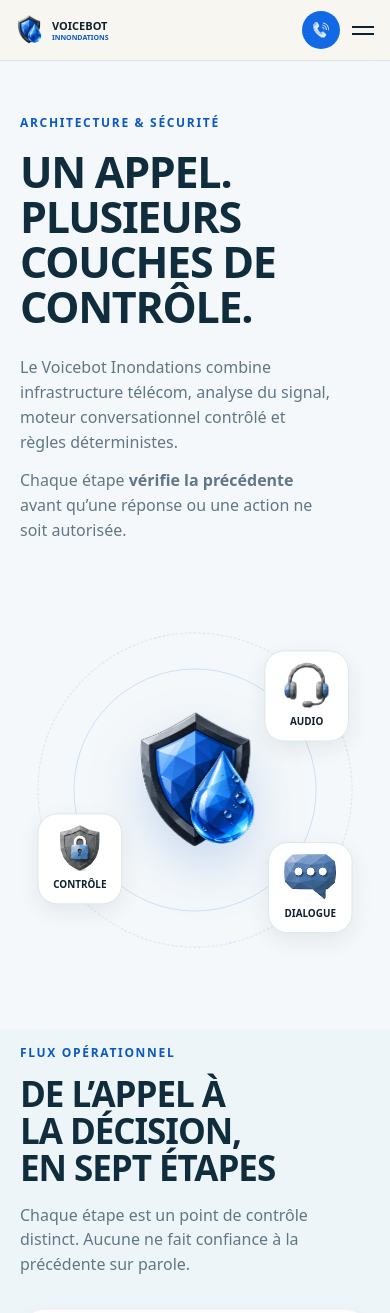
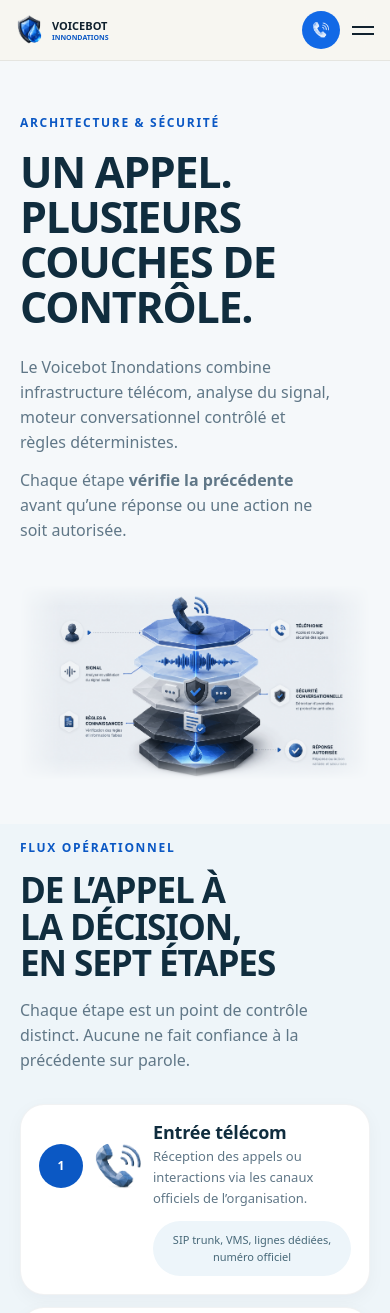
Before and after one commit to Banana-Navy/voicebot-inondations, a Next.js app: page /architecture in a window 390 px wide. Shown: the top 1313 px of the page. Built offline with nearby package versions, Linux system fonts and the light colour scheme; a web font is replaced by a local one.

Commit message:
feat: intégrer le nouveau visuel d’architecture

```diff
--- a/app/architecture/page.tsx
+++ b/app/architecture/page.tsx
@@ -52,7 +52,7 @@ const partnerBadges = [
 export default function Architecture() {
   return <main>
     <SiteHeader active="architecture" />
-    <section className="page-hero"><div className="shell page-hero-grid"><div><p className="kicker accent">Architecture &amp; sécurité</p><h1>Un appel.<br />Plusieurs couches de contrôle.</h1><div className="lead"><p>Le Voicebot Inondations combine infrastructure télécom, analyse du signal, moteur conversationnel contrôlé et règles déterministes.</p><p>Chaque étape <strong>vérifie la précédente</strong> avant qu’une réponse ou une action ne soit autorisée.</p></div></div><ControlDiagram /></div></section>
+    <section className="page-hero architecture-page-hero"><div className="shell page-hero-grid"><div><p className="kicker accent">Architecture &amp; sécurité</p><h1>Un appel.<br />Plusieurs couches de contrôle.</h1><div className="lead"><p>Le Voicebot Inondations combine infrastructure télécom, analyse du signal, moteur conversationnel contrôlé et règles déterministes.</p><p>Chaque étape <strong>vérifie la précédente</strong> avant qu’une réponse ou une action ne soit autorisée.</p></div></div><ControlDiagram /></div></section>
 
     <section className="band flow-band"><div className="shell"><PageIntro kicker="Flux opérationnel" title={<>De l’appel à la décision, en sept étapes</>}><p>Chaque étape est un point de contrôle distinct. Aucune ne fait confiance à la précédente sur parole.</p></PageIntro><div className="flow-list">{flow.map(([n, icon, title, text, meta]) => <article className="flow-row" key={n}><b>{n}</b><img src={assetPath(icon)} alt="" /><div><h3>{title}</h3><p>{text}</p></div><small>{meta}</small></article>)}</div></div></section>
 
@@ -74,5 +74,5 @@ export default function Architecture() {
 }
 
 function ControlDiagram() {
-  return <div className="control-diagram flood-control-diagram" aria-label="Architecture sécurisée à trois couches"><div className="diagram-ring ring-one" /><div className="diagram-ring ring-two" /><img className="diagram-core" src={assetPath("/flood-logo.png")} alt="Protection du canal d’information Inondations" /><div className="diagram-node node-a"><img src={assetPath("/icons/flood/headset.png")} alt="" /><span>Audio</span></div><div className="diagram-node node-b"><img src={assetPath("/icons/flood/chat.png")} alt="" /><span>Dialogue</span></div><div className="diagram-node node-c"><img src={assetPath("/icons/flood/lock.png")} alt="" /><span>Contrôle</span></div></div>;
+  return <div className="control-diagram architecture-visual"><img className="control-diagram-image" src={assetPath("/visuals/architecture-security-layers.png")} alt="Architecture sécurisée du Voicebot Inondations : accès téléphonique, analyse du signal audio, sécurité conversationnelle, règles et connaissances, puis réponse autorisée." /></div>;
 }
--- a/app/globals.css
+++ b/app/globals.css
@@ -131,8 +131,8 @@ p { text-wrap: pretty; }
 .page-hero h1 { margin: 18px 0 26px; color: var(--navy); font-size: clamp(2.5rem, 4.8vw, 4.4rem); font-weight: 900; text-transform: uppercase; }
 .page-hero .lead { max-width: 610px; }
 .page-hero .lead p { margin: 0 0 14px; }
-.control-diagram { display: block; min-height: 0; overflow: visible; border: 0; border-radius: 0; background: transparent; }
-.control-diagram-image { display: block; width: 100%; height: auto; object-fit: contain; mix-blend-mode: multiply; -webkit-mask-image: linear-gradient(to right, transparent 0, #000 5%, #000 95%, transparent 100%), linear-gradient(to bottom, transparent 0, #000 5%, #000 95%, transparent 100%); -webkit-mask-composite: source-in; mask-image: linear-gradient(to right, transparent 0, #000 5%, #000 95%, transparent 100%), linear-gradient(to bottom, transparent 0, #000 5%, #000 95%, transparent 100%); mask-composite: intersect; }
+.control-diagram { display: block; min-height: 0; overflow: visible; border: 0; border-radius: 0; outline: 0; background: transparent; box-shadow: none; }
+.control-diagram-image { display: block; width: 100%; height: auto; object-fit: contain; mix-blend-mode: multiply; -webkit-mask-image: linear-gradient(to right, transparent 0%, rgba(0,0,0,.46) 4%, #000 11%, #000 89%, rgba(0,0,0,.46) 96%, transparent 100%), linear-gradient(to bottom, transparent 0%, rgba(0,0,0,.5) 4%, #000 11%, #000 89%, rgba(0,0,0,.5) 96%, transparent 100%); -webkit-mask-composite: source-in; mask-image: linear-gradient(to right, transparent 0%, rgba(0,0,0,.46) 4%, #000 11%, #000 89%, rgba(0,0,0,.46) 96%, transparent 100%), linear-gradient(to bottom, transparent 0%, rgba(0,0,0,.5) 4%, #000 11%, #000 89%, rgba(0,0,0,.5) 96%, transparent 100%); mask-composite: intersect; }
 
 .flow-band { background: var(--sand); }
 .flow-list { display: grid; gap: 12px; }
@@ -362,28 +362,20 @@ p { text-wrap: pretty; }
 .hero-background { object-position: center; }
 .content-card img, .scenario-card img, .source-preview img, .flow-row > img, .tech-grid img, .protection-card > img, .scope-card > img { border-radius: 18px; }
 .parallel-card > img { border-radius: 0; background: transparent; }
-.flood-control-diagram { position: relative; display: grid; min-height: 470px; place-items: center; isolation: isolate; }
-.diagram-core { position: relative; z-index: 3; width: 230px; height: 230px; object-fit: contain; filter: drop-shadow(0 24px 30px rgba(11,88,196,.2)); animation: float-mark 4.6s ease-in-out infinite; }
-.diagram-ring { position: absolute; z-index: 1; border: 1px solid rgba(18,105,230,.2); border-radius: 999px; }
-.ring-one { width: 330px; height: 330px; }
-.ring-two { width: 440px; height: 440px; border-style: dashed; animation: spin-ring 32s linear infinite; }
-.diagram-node { position: absolute; z-index: 4; display: grid; width: 112px; justify-items: center; gap: 5px; border: 1px solid var(--line); border-radius: 22px; background: rgba(255,255,255,.94); padding: 12px; box-shadow: var(--shadow-soft); color: var(--ink); font-size: 11px; font-weight: 800; text-transform: uppercase; }
-.diagram-node img { width: 62px; height: 52px; border-radius: 12px; object-fit: contain; }
-.node-a { top: 40px; right: 54px; }
-.node-b { bottom: 36px; right: 40px; }
-.node-c { bottom: 68px; left: 28px; }
-@keyframes spin-ring { to { transform: rotate(360deg); } }
-@keyframes float-mark { 50% { transform: translateY(-9px); } }
+.architecture-page-hero .page-hero-grid { grid-template-columns: minmax(360px,.82fr) minmax(0,1.18fr); gap: clamp(28px, 4vw, 52px); }
+.architecture-visual { width: min(100%, 760px); min-width: 0; justify-self: center; }
 @media (max-width: 700px) {
   .site-header.is-transparent { background: rgba(239,246,250,.82); backdrop-filter: blur(18px) saturate(135%); }
   .hero-background { object-position: center top; }
   .hero-overlay { background: linear-gradient(180deg, rgba(239,246,250,.99) 0%, rgba(239,246,250,.92) 41%, rgba(239,246,250,.5) 57%, rgba(239,246,250,.08) 76%, rgba(239,246,250,.02) 100%); }
-  .flood-control-diagram { min-height: 390px; transform: scale(.9); }
-  .diagram-core { width: 185px; height: 185px; }
-  .ring-one { width: 270px; height: 270px; }
-  .ring-two { width: 350px; height: 350px; }
-  .diagram-node { width: 94px; }
-  .node-a { right: 4px; }
-  .node-b { right: 0; }
-  .node-c { left: 0; }
+  .architecture-visual { min-height: 0; }
 }
+
+@media (max-width: 960px) {
+  .architecture-page-hero .page-hero-grid { grid-template-columns: minmax(0,1fr); }
+  .architecture-visual { width: min(100%, 820px); }
+}
+
+@media (max-width: 700px) {
+  .architecture-visual { width: 100%; margin-inline: 0; }
+}
```
Also changed, not shown: public/visuals/architecture-security-layers.png (added).
